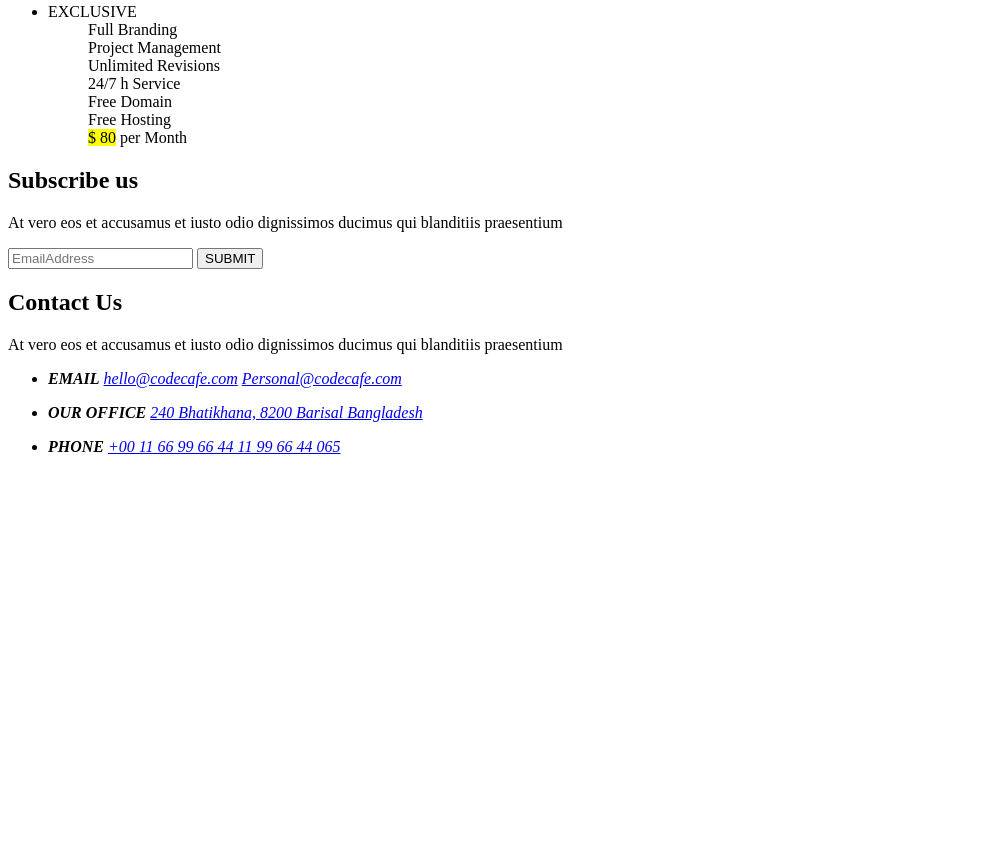
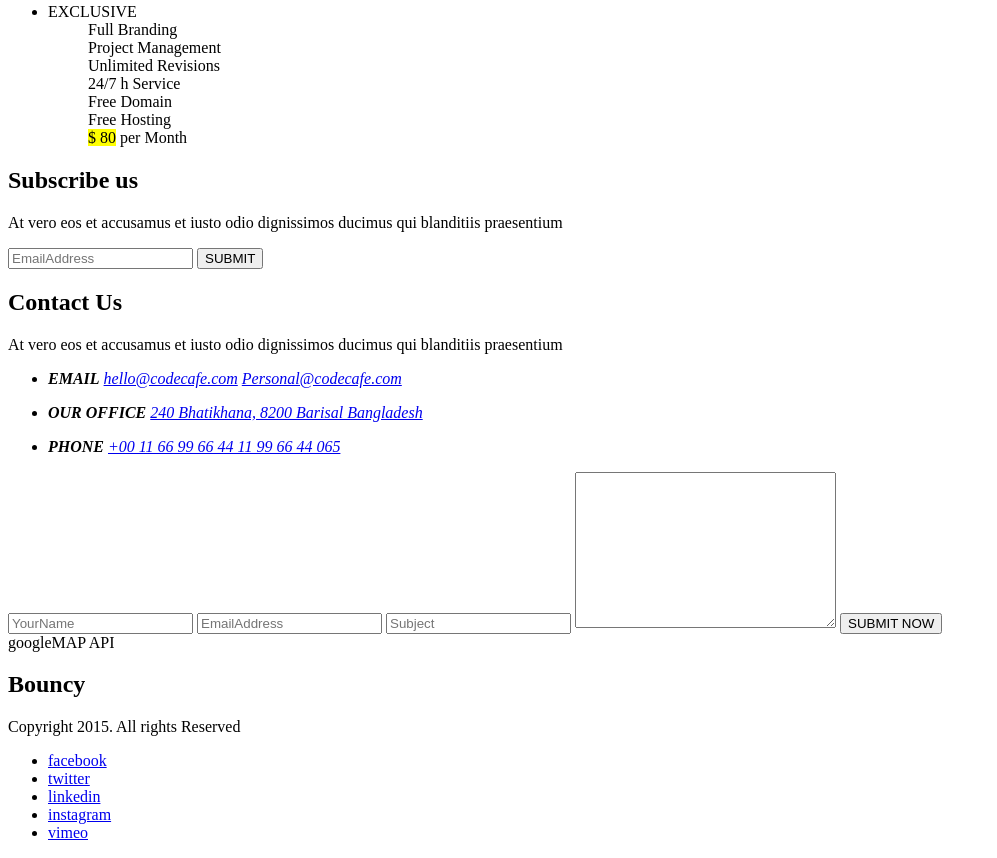
Before and after one commit to jjuyaHwang/pm830, a plain HTML site: page HTML/STEP7/index.html in a window 1280 px wide. Shown: the part 4444-5302 px from the top of the page, without its empty margins (0-997 px from the left). Before the commit the page ends 4916 px from the top, so only its background shows below. Drawn offline with Linux system fonts and the light colour scheme.

Commit message:
Update index.html

```diff
--- a/HTML/STEP7/index.html
+++ b/HTML/STEP7/index.html
@@ -523,7 +523,31 @@
                     </address>
                 </li>
             </ul>
+            <div>
+                <form action="#">
+                    <input type="text" placeholder="YourName">
+                    <input type="email" placeholder="EmailAddress">
+                    <input type="text" placeholder="Subject">
+                    <textarea cols="30" rows="10"></textarea>
+                    <input type="submit" value="SUBMIT NOW">
+                </form>
+            </div>
+            <div>
+                googleMAP API
+            </div>
         </section>
+
+        <footer>
+            <h2>Bouncy</h2>
+            <p>Copyright 2015. All rights Reserved</p>
+            <ul>
+                <li><a href="#">facebook</a></li>
+                <li><a href="#">twitter</a></li>
+                <li><a href="#">linkedin</a></li>
+                <li><a href="#">instagram</a></li>
+                <li><a href="#">vimeo</a></li>
+            </ul>
+        </footer>
     </div>
 </body>
 </html>
```
